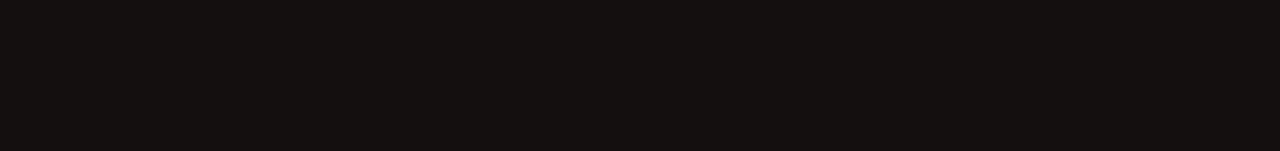
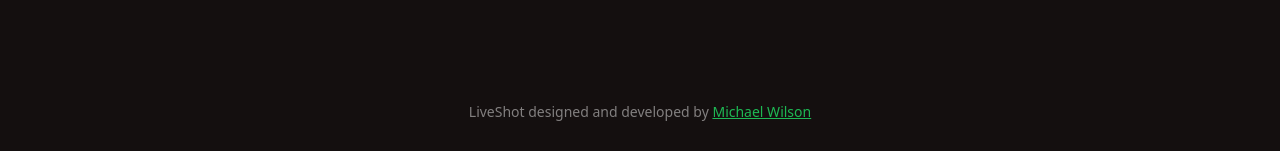
Before and after one commit to mawilson0410/LiveShot, a React app in the folder frontend/: page / in a window 1280 px wide. Shown: the part 711-862 px from the top of the page. Built offline with nearby package versions, Linux system fonts and the light colour scheme; no server answers; the HTML template or start-up script is replaced by a standard one.

Commit message:
Added a footer with my name and a link to my portfolio website to the homepage.

```diff
--- a/frontend/src/pages/HomePage.tsx
+++ b/frontend/src/pages/HomePage.tsx
@@ -3,9 +3,25 @@
 
 const HomePage = () => {
   return (
-    <div className="min-h-screen">
-      <Leaderboard />
-      <RecentTests />
+    <div className="min-h-screen flex flex-col">
+      <div className="flex-1">
+        <Leaderboard />
+        <RecentTests />
+      </div>
+      {/* Footer so I can attribute myself and link my portfolio */}
+      <footer className="mt-auto py-8 text-center">
+        <p className="text-base-content/60 text-sm">
+          LiveShot designed and developed by{' '}
+          <a
+            href="https://michaelawilson.vercel.app/"
+            target="_blank"
+            rel="noopener noreferrer"
+            className="text-primary hover:text-primary-focus transition-colors underline"
+          >
+            Michael Wilson
+          </a>
+        </p>
+      </footer>
     </div>
   )
 }
```
